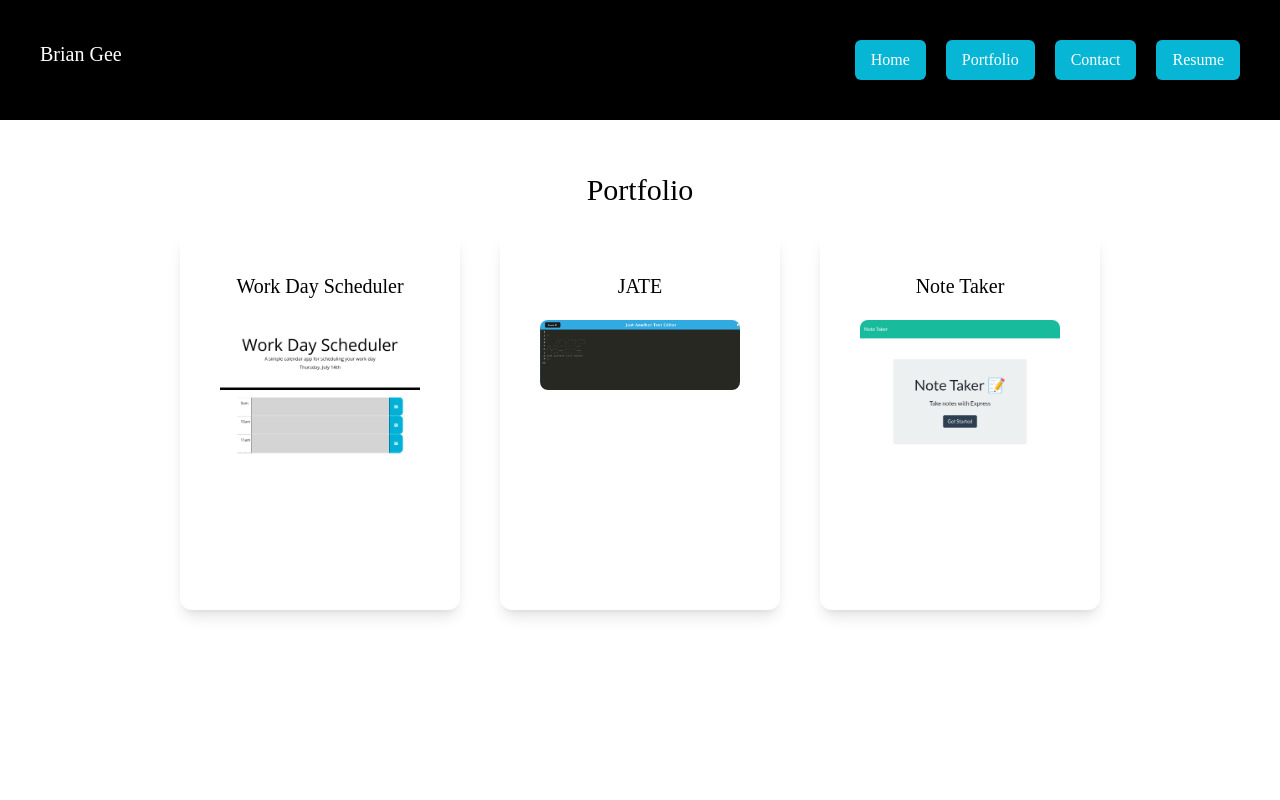
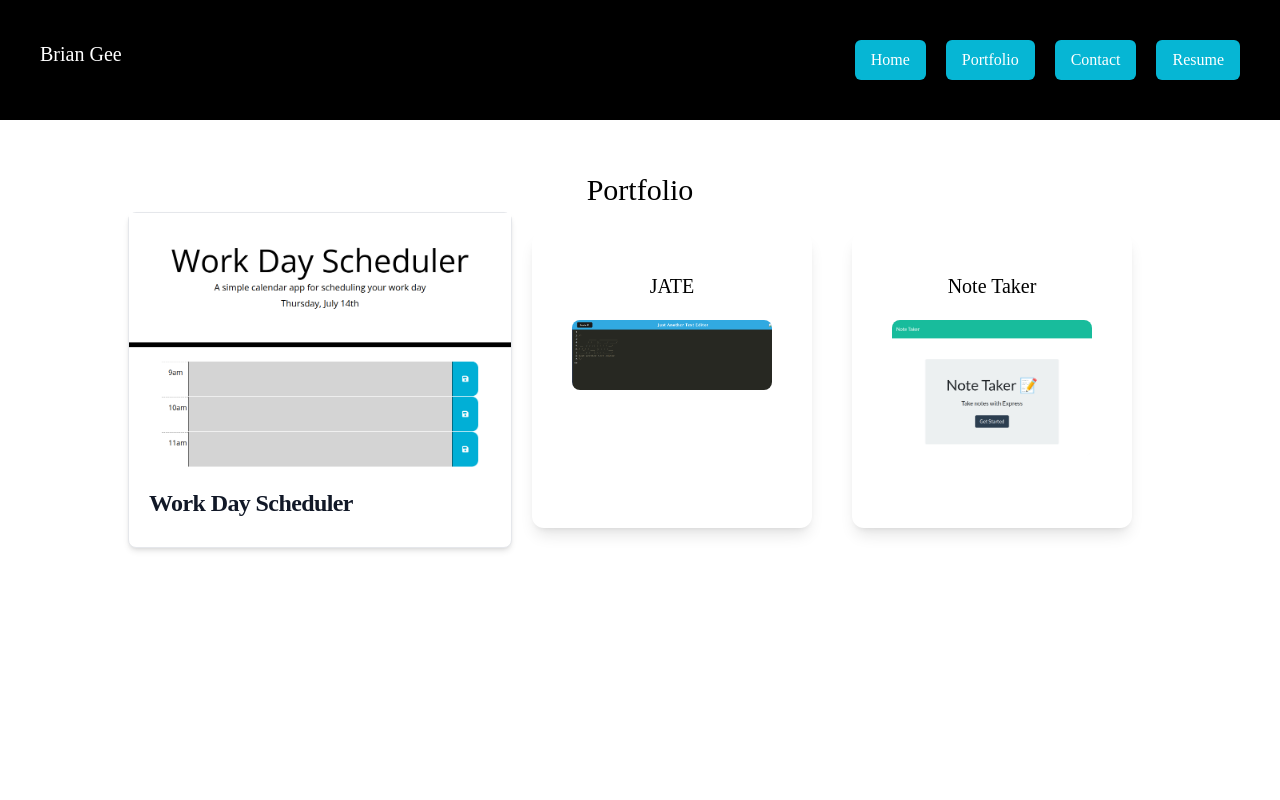
Before and after one commit to brian-gee/react-portfolio, a Next.js app: page /portfolio in a window 1280 px wide. Shown: the top 800 px of the page. Built offline with nearby package versions, Linux system fonts and the light colour scheme; a web font is replaced by a local one.

Commit message:
removed traces of darkMode

```diff
--- a/components/footer.js
+++ b/components/footer.js
@@ -7,7 +7,7 @@ export default function Footer(){
             <a href="https://www.linkedin.com/in/brian-geertsma-983052240/"><BsLinkedin /></a>
             <a href="https://github.com/brian-gee"><BsGithub  /></a>
           </div>
-          <span class="flex justify-center pt-5 text-sm text-gray-500 sm:text-center dark:text-gray-400">© 2022&nbsp;<a href="https://briang.xyz/" class="hover:underline"> Brian Geertsma</a>. All Rights Reserved.
+          <span class="flex justify-center pt-5 text-sm text-gray-500 sm:text-center">© 2022&nbsp;<a href="https://briang.xyz/" class="hover:underline"> Brian Geertsma</a>. All Rights Reserved.
           </span>
         </footer>
   )
--- a/pages/portfolio.js
+++ b/pages/portfolio.js
@@ -4,33 +4,33 @@ import Link from 'next/link';
 import workday from '../public/workday.png'
 import jate from '../public/jate.png'
 import noteTaker from '../public/note-taker.png'
-import { useState } from 'react';
 
 export default function Portfolio() {
-  const [darkMode, setDarkMode] = useState(false);
   return (
-    <div className={darkMode ? 'dark' : ''}>
+    <div>
       <Head>
         <title>Portfolio</title>
         <meta name="description" content="Generated by create next app" />
         <link rel="icon" href="/favicon.ico" />
       </Head>
 
-      <main className="bg-white px-10 dark:bg-black min-h-screen">
-        {/* Portfolio */}
+      {/* Portfolio */}
+      <main className="bg-white px-10 min-h-screen">
         <section>
           <div className="text-center">
             <h3 className="text-3xl py-1">Portfolio</h3>
           </div>
+          {/* Work Day Scheduler Card */}
           <div className="flex flex-col justify-center lg:flex-row lg:flex-wrap">
-            <div className="text-center shadow-lg p-10 rounded-xl m-5">
-              <div className='basis-1/3 flex-1'>
-                <h1 className='text-xl mb-5'>Work Day Scheduler</h1>
-                <Link href='https://github.com/brian-gee/work-day-scheduler'>
-                  <Image src={workday} alt='work day scheduler' className='rounded-lg object- cover' width={200} height={2} />
-                </Link>
-              </div>
+              <div class="max-w-sm bg-white rounded-lg border border-gray-200 shadow-md">
+                <a href="#">
+                  <Image src={workday} alt='work day scheduler'/>
+                </a>
+                <div class="p-5">
+                  <h5 class="mb-2 text-2xl font-bold tracking-tight text-gray-900">Work Day Scheduler</h5>
+                </div>
             </div>
+            {/* JATE Card */}
             <div className="text-center shadow-lg p-10 rounded-xl m-5">
               <div className='basis-1/3 flex-1'>
                 <h1 className='text-xl mb-5'>JATE</h1>
@@ -39,6 +39,7 @@ export default function Portfolio() {
                 </Link>
               </div>
             </div>
+            {/* Note Taker Card */}
             <div className="text-center shadow-lg p-10 rounded-xl m-5">
               <div className='basis-1/3 flex-1'>
                 <h1 className='text-xl mb-5'>Note Taker</h1>
--- a/tailwind.config.js
+++ b/tailwind.config.js
@@ -1,6 +1,5 @@
 /** @type {import('tailwindcss').Config} */
 module.exports = {
-  darkMode: 'class',
   content: [
     "./pages/**/*.{js,ts,jsx,tsx}",
     "./components/**/*.{js,ts,jsx,tsx}",
```
Also changed, not shown: public/workday.png.
